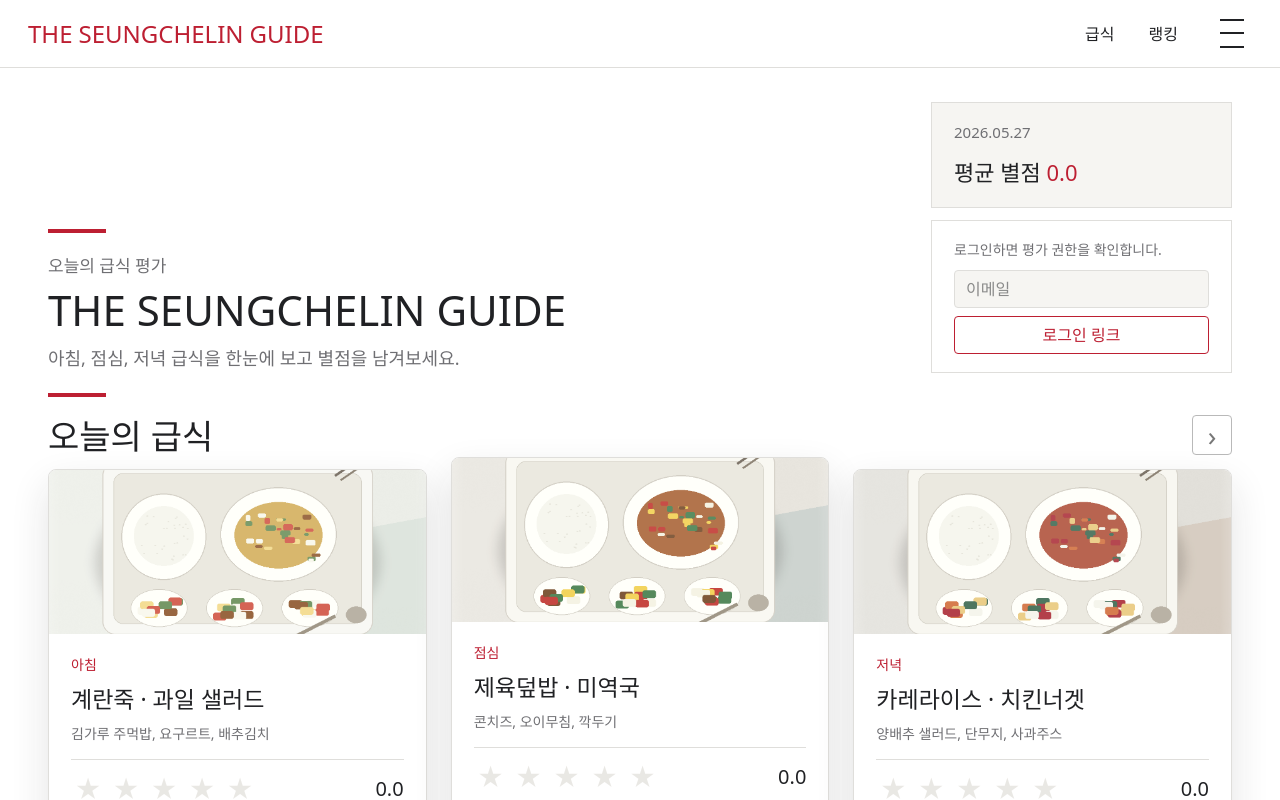
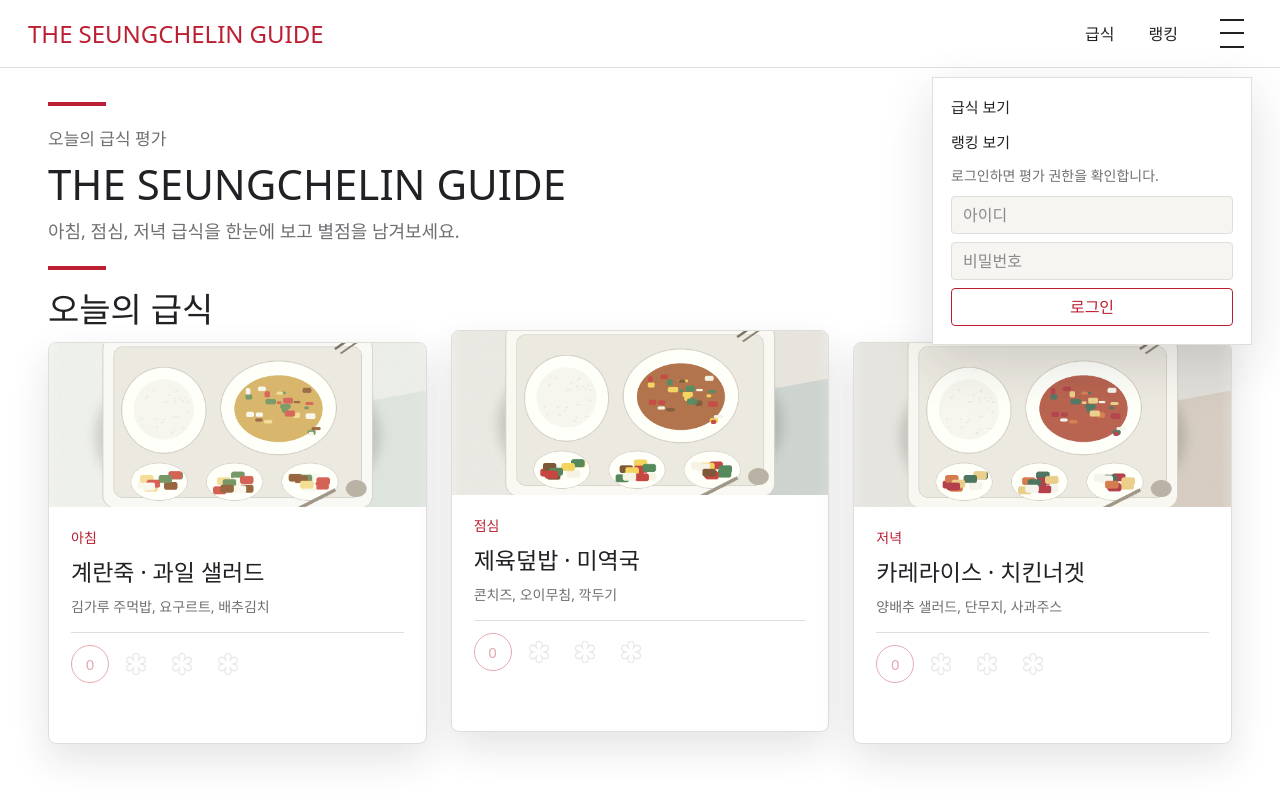
Before and after one commit to yt9xy8wpnv-star/THE-SEUNGCHELIN-GUIDE, a website built with Vite: page index.html in a window 1280 px wide. Both pictures are taken after a click on the button 1232 px from the left and 33 px from the top of the page. Shown: the top 800 px of the page. Built offline with nearby package versions, Linux system fonts and the light colour scheme; some packages are replaced by stand-ins of ours; no server answers; the database is empty.

Commit message:
Update rating scale to three Michelin stars

```diff
--- a/index.html
+++ b/index.html
@@ -16,12 +16,44 @@
       <nav class="nav-links" aria-label="주요 메뉴">
         <a href="#meals">급식</a>
         <a href="#rank">랭킹</a>
-        <button class="menu-button" type="button" aria-label="메뉴 열기">
+        <button
+          class="menu-button"
+          id="menu-button"
+          type="button"
+          aria-label="메뉴 열기"
+          aria-expanded="false"
+          aria-controls="menu-panel"
+        >
           <span></span>
           <span></span>
           <span></span>
         </button>
       </nav>
+      <div class="menu-panel" id="menu-panel" hidden>
+        <a href="#meals">급식 보기</a>
+        <a href="#rank">랭킹 보기</a>
+        <div class="auth-panel" aria-label="평가 권한">
+          <p id="auth-status">로컬 데모 모드</p>
+          <form id="auth-form">
+            <input
+              id="auth-username"
+              type="text"
+              autocomplete="username"
+              placeholder="아이디"
+              aria-label="로그인 아이디"
+            />
+            <input
+              id="auth-password"
+              type="password"
+              autocomplete="current-password"
+              placeholder="비밀번호"
+              aria-label="로그인 비밀번호"
+            />
+            <button type="submit">로그인</button>
+          </form>
+          <button id="sign-out-button" type="button" hidden>로그아웃</button>
+        </div>
+      </div>
     </header>
 
     <main>
@@ -34,25 +66,9 @@
             아침, 점심, 저녁 급식을 한눈에 보고 별점을 남겨보세요.
           </p>
         </div>
-        <div class="hero-side">
-          <div class="today-panel" aria-label="오늘의 요약">
-            <span>2026.05.27</span>
-            <strong>평균 별점 <b id="average-score">0.0</b></strong>
-          </div>
-          <div class="auth-panel" aria-label="평가 권한">
-            <p id="auth-status">로컬 데모 모드</p>
-            <form id="auth-form">
-              <input
-                id="auth-email"
-                type="email"
-                autocomplete="email"
-                placeholder="이메일"
-                aria-label="로그인 이메일"
-              />
-              <button type="submit">로그인 링크</button>
-            </form>
-            <button id="sign-out-button" type="button" hidden>로그아웃</button>
-          </div>
+        <div class="today-panel" aria-label="오늘의 요약">
+          <span>2026.05.27</span>
+          <strong>평균 별점 <b id="average-score">0.0</b></strong>
         </div>
       </section>
 
@@ -74,13 +90,11 @@
               <p class="menu-list">김가루 주먹밥, 요구르트, 배추김치</p>
               <div class="rating-row">
                 <div class="stars" role="radiogroup" aria-label="아침 별점">
-                  <button type="button" aria-label="아침 1점" data-value="1">★</button>
-                  <button type="button" aria-label="아침 2점" data-value="2">★</button>
-                  <button type="button" aria-label="아침 3점" data-value="3">★</button>
-                  <button type="button" aria-label="아침 4점" data-value="4">★</button>
-                  <button type="button" aria-label="아침 5점" data-value="5">★</button>
+                  <button class="zero-star" type="button" aria-label="아침 0스타" data-value="0">0</button>
+                  <button type="button" aria-label="아침 1스타" data-value="1"><img src="/rate/MichelinStar.png" alt="" /></button>
+                  <button type="button" aria-label="아침 2스타" data-value="2"><img src="/rate/MichelinStar.png" alt="" /></button>
+                  <button type="button" aria-label="아침 3스타" data-value="3"><img src="/rate/MichelinStar.png" alt="" /></button>
                 </div>
-                <span class="score-label">0.0</span>
               </div>
             </div>
           </article>
@@ -93,13 +107,11 @@
               <p class="menu-list">콘치즈, 오이무침, 깍두기</p>
               <div class="rating-row">
                 <div class="stars" role="radiogroup" aria-label="점심 별점">
-                  <button type="button" aria-label="점심 1점" data-value="1">★</button>
-                  <button type="button" aria-label="점심 2점" data-value="2">★</button>
-                  <button type="button" aria-label="점심 3점" data-value="3">★</button>
-                  <button type="button" aria-label="점심 4점" data-value="4">★</button>
-                  <button type="button" aria-label="점심 5점" data-value="5">★</button>
+                  <button class="zero-star" type="button" aria-label="점심 0스타" data-value="0">0</button>
+                  <button type="button" aria-label="점심 1스타" data-value="1"><img src="/rate/MichelinStar.png" alt="" /></button>
+                  <button type="button" aria-label="점심 2스타" data-value="2"><img src="/rate/MichelinStar.png" alt="" /></button>
+                  <button type="button" aria-label="점심 3스타" data-value="3"><img src="/rate/MichelinStar.png" alt="" /></button>
                 </div>
-                <span class="score-label">0.0</span>
               </div>
             </div>
           </article>
@@ -112,13 +124,11 @@
               <p class="menu-list">양배추 샐러드, 단무지, 사과주스</p>
               <div class="rating-row">
                 <div class="stars" role="radiogroup" aria-label="저녁 별점">
-                  <button type="button" aria-label="저녁 1점" data-value="1">★</button>
-                  <button type="button" aria-label="저녁 2점" data-value="2">★</button>
-                  <button type="button" aria-label="저녁 3점" data-value="3">★</button>
-                  <button type="button" aria-label="저녁 4점" data-value="4">★</button>
-                  <button type="button" aria-label="저녁 5점" data-value="5">★</button>
+                  <button class="zero-star" type="button" aria-label="저녁 0스타" data-value="0">0</button>
+                  <button type="button" aria-label="저녁 1스타" data-value="1"><img src="/rate/MichelinStar.png" alt="" /></button>
+                  <button type="button" aria-label="저녁 2스타" data-value="2"><img src="/rate/MichelinStar.png" alt="" /></button>
+                  <button type="button" aria-label="저녁 3스타" data-value="3"><img src="/rate/MichelinStar.png" alt="" /></button>
                 </div>
-                <span class="score-label">0.0</span>
               </div>
             </div>
           </article>
--- a/src/main.js
+++ b/src/main.js
@@ -20,6 +20,7 @@ const state = {
   averages: { ...defaultRatings },
   canRate: !isSupabaseConfigured,
   user: null,
+  username: "",
   userRatings: { ...defaultRatings },
 };
 
@@ -42,19 +43,16 @@ function formatScore(value) {
 
 function setCardRating(card, activeValue, displayValue = activeValue) {
   const buttons = card.querySelectorAll(".stars button");
-  const label = card.querySelector(".score-label");
 
   buttons.forEach((button) => {
     const buttonValue = Number(button.dataset.value);
-    button.classList.toggle("active", buttonValue <= activeValue);
+    button.classList.toggle("active", buttonValue === activeValue);
     button.setAttribute("aria-checked", String(buttonValue === activeValue));
   });
-
-  label.textContent = formatScore(displayValue);
 }
 
 function updateSummary(ratings) {
-  const values = Object.values(ratings).filter((score) => score > 0);
+  const values = Object.values(ratings).filter((score) => score >= 0);
   const average =
     values.length === 0
       ? 0
@@ -145,6 +143,7 @@ async function loadUserRatingState() {
 
   state.user = session?.user ?? null;
   state.canRate = false;
+  state.username = "";
   state.userRatings = { ...defaultRatings };
 
   if (!state.user) {
@@ -153,11 +152,16 @@ async function loadUserRatingState() {
   }
 
   const [{ data: profile }, { data: ratings }] = await Promise.all([
-    supabase.from("profiles").select("can_rate").eq("id", state.user.id).maybeSingle(),
+    supabase
+      .from("profiles")
+      .select("can_rate, username")
+      .eq("id", state.user.id)
+      .maybeSingle(),
     supabase.from("ratings").select("meal_id, score").eq("user_id", state.user.id),
   ]);
 
   state.canRate = Boolean(profile?.can_rate);
+  state.username = profile?.username || state.user.email || "사용자";
 
   ratings?.forEach((rating) => {
     if (rating.meal_id in state.userRatings) {
@@ -167,8 +171,8 @@ async function loadUserRatingState() {
 
   renderAuthStatus(
     state.canRate
-      ? `${state.user.email} 평가 가능`
-      : `${state.user.email} 평가 권한 없음`,
+      ? `${state.username} 평가 가능`
+      : `${state.username} 평가 권한 없음`,
   );
 }
 
@@ -219,25 +223,37 @@ function initRatingControls() {
 
 function initAuthControls() {
   const form = document.querySelector("#auth-form");
-  const emailInput = document.querySelector("#auth-email");
+  const usernameInput = document.querySelector("#auth-username");
+  const passwordInput = document.querySelector("#auth-password");
   const signOutButton = document.querySelector("#sign-out-button");
 
   form.addEventListener("submit", async (event) => {
     event.preventDefault();
 
-    const email = emailInput.value.trim();
-    if (!email || !isSupabaseConfigured) return;
+    const username = usernameInput.value.trim().toLowerCase();
+    const password = passwordInput.value;
+    if (!username || !password || !isSupabaseConfigured) return;
 
-    const { error } = await supabase.auth.signInWithOtp({
-      email,
-      options: {
-        emailRedirectTo: window.location.origin,
+    renderAuthStatus("로그인 확인 중입니다.");
+
+    const { data: lookup, error: lookupError } = await supabase.rpc(
+      "get_email_for_username",
+      {
+        login_username: username,
       },
+    );
+
+    if (lookupError || !lookup) {
+      renderAuthStatus("아이디 또는 비밀번호를 확인해주세요.");
+      return;
+    }
+
+    const { error } = await supabase.auth.signInWithPassword({
+      email: lookup,
+      password,
     });
 
-    renderAuthStatus(
-      error ? "로그인 링크 전송에 실패했습니다." : "이메일로 로그인 링크를 보냈습니다.",
-    );
+    renderAuthStatus(error ? "아이디 또는 비밀번호를 확인해주세요." : "로그인되었습니다.");
   });
 
   signOutButton.addEventListener("click", async () => {
@@ -246,7 +262,43 @@ function initAuthControls() {
   });
 }
 
+function initMenu() {
+  const menuButton = document.querySelector("#menu-button");
+  const menuPanel = document.querySelector("#menu-panel");
+
+  menuButton.addEventListener("click", () => {
+    const willOpen = menuPanel.hidden;
+    menuPanel.hidden = !willOpen;
+    menuButton.setAttribute("aria-expanded", String(willOpen));
+  });
+
+  menuPanel.addEventListener("click", (event) => {
+    if (event.target.closest("a")) {
+      menuPanel.hidden = true;
+      menuButton.setAttribute("aria-expanded", "false");
+    }
+  });
+
+  document.addEventListener("click", (event) => {
+    const clickedInsideMenu = menuPanel.contains(event.target);
+    const clickedButton = menuButton.contains(event.target);
+
+    if (!clickedInsideMenu && !clickedButton) {
+      menuPanel.hidden = true;
+      menuButton.setAttribute("aria-expanded", "false");
+    }
+  });
+
+  document.addEventListener("keydown", (event) => {
+    if (event.key === "Escape") {
+      menuPanel.hidden = true;
+      menuButton.setAttribute("aria-expanded", "false");
+    }
+  });
+}
+
 async function initRatings() {
+  initMenu();
   initRatingControls();
   initAuthControls();
 
--- a/src/style.css
+++ b/src/style.css
@@ -47,6 +47,27 @@ a {
   background: rgba(255, 255, 255, 0.94);
   border-bottom: 1px solid var(--line);
   backdrop-filter: blur(16px);
+}
+
+.menu-panel {
+  position: absolute;
+  top: calc(100% + 10px);
+  right: 28px;
+  z-index: 20;
+  display: grid;
+  gap: 12px;
+  width: min(320px, calc(100vw - 36px));
+  padding: 18px;
+  background: rgba(255, 255, 255, 0.98);
+  border: 1px solid var(--line);
+  box-shadow: 0 18px 48px rgba(32, 33, 36, 0.14);
+  backdrop-filter: blur(18px);
+}
+
+.menu-panel a {
+  color: var(--ink);
+  font-size: 15px;
+  text-decoration: none;
 }
 
 .brand {
@@ -157,18 +178,17 @@ h1 {
   border: 1px solid var(--line);
 }
 
-.hero-side {
-  display: grid;
-  gap: 12px;
-  min-width: 260px;
-}
-
 .auth-panel {
   display: grid;
   gap: 10px;
   padding: 18px 22px;
   background: var(--paper);
   border: 1px solid var(--line);
+}
+
+.menu-panel .auth-panel {
+  padding: 0;
+  border: 0;
 }
 
 .auth-panel p {
@@ -321,7 +341,7 @@ h2 {
 .rating-row {
   display: flex;
   align-items: center;
-  justify-content: space-between;
+  justify-content: flex-start;
   gap: 14px;
   padding-top: 12px;
   border-top: 1px solid var(--line);
@@ -329,31 +349,53 @@ h2 {
 
 .stars {
   display: inline-flex;
-  gap: 4px;
+  align-items: center;
+  gap: 8px;
 }
 
 .stars button {
   display: grid;
   place-items: center;
-  width: 34px;
-  height: 34px;
+  width: 38px;
+  height: 38px;
   padding: 0;
-  color: #c8c4bb;
-  background: transparent;
-  border: 0;
-  font-size: 26px;
+  color: var(--muted);
+  background: var(--paper);
+  border: 1px solid transparent;
+  border-radius: 999px;
+  font-size: 15px;
   line-height: 1;
   cursor: pointer;
   transition:
-    color 140ms ease,
+    border-color 140ms ease,
+    opacity 140ms ease,
     transform 140ms ease;
+}
+
+.stars button img {
+  display: block;
+  width: 22px;
+  height: 22px;
+  object-fit: contain;
+  opacity: 0.32;
+  filter: grayscale(1);
+  transition:
+    filter 140ms ease,
+    opacity 140ms ease;
 }
 
 .stars button:hover,
 .stars button:focus-visible {
-  color: var(--star);
+  border-color: rgba(189, 31, 50, 0.32);
   transform: translateY(-1px);
   outline: 0;
+}
+
+.stars button:hover img,
+.stars button:focus-visible img,
+.stars button.active img {
+  opacity: 1;
+  filter: none;
 }
 
 .stars button:disabled {
@@ -363,15 +405,12 @@ h2 {
 }
 
 .stars button.active {
-  color: var(--star);
+  color: var(--red);
+  border-color: var(--red);
 }
 
-.score-label {
-  min-width: 44px;
-  color: var(--ink);
-  font-size: 20px;
+.stars .zero-star {
   font-weight: 400;
-  text-align: right;
 }
 
 .rank-section {
@@ -496,10 +535,6 @@ h2 {
     min-width: 0;
   }
 
-  .hero-side {
-    min-width: 0;
-  }
-
   .meal-section,
   .rank-section {
     padding-bottom: 54px;
@@ -523,9 +558,9 @@ h2 {
   }
 
   .stars button {
-    width: 32px;
-    height: 32px;
-    font-size: 24px;
+    width: 36px;
+    height: 36px;
+    font-size: 14px;
   }
 
   .site-footer {
```
Also changed, not shown: public/rate/MichelinStar.png (added), 1 other file.
